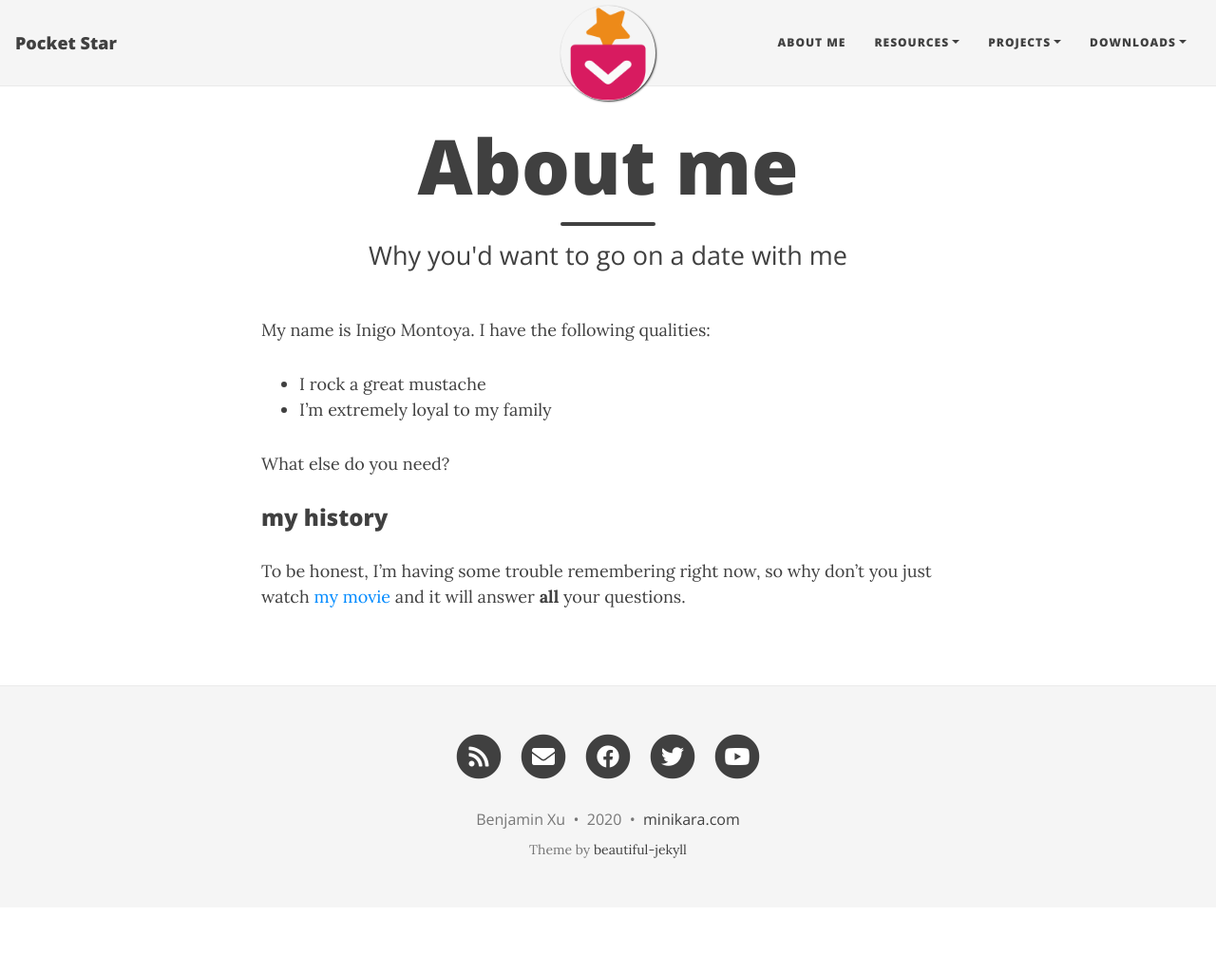
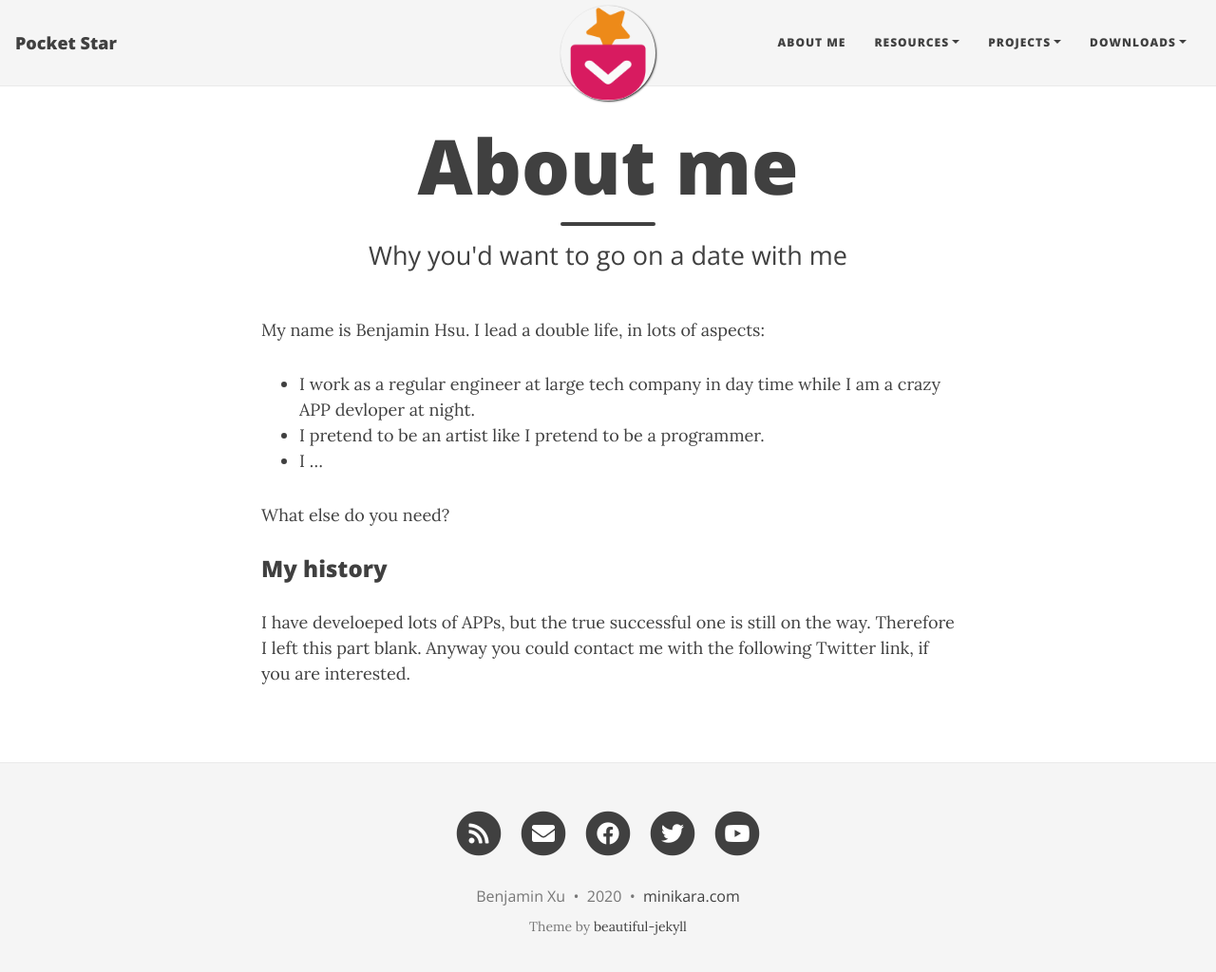
Before and after one commit to bitdream/bitdream.github.io, a Jekyll site: the page built from aboutme.md, in a window 1280 px wide and 1037 px high. Shown: the top 1024 px of the window at 95% size. Built offline with Jekyll 4.4.1, drawn with Linux system fonts in a browser that asks for light colours; nearby versions of some CDN libraries.

```diff
--- a/_config.yml
+++ b/_config.yml
@@ -19,7 +19,8 @@ navbar-links:
     - Wordapp Crossword Maker: "projects/crosswordmaker/wordapp-crosswod-maker.md"
 
   Projects:
-    - Wordapp Crossword Maker: "projects/crosswordmaker/wordapp-crosswod-maker"
+    - Crossword Maker: "projects/crosswordmaker/wordapp-crosswod-maker"
+    - Easy Crossword: "projects/easycrossword/easy-crossword"
     - Magic Bean: "projects/puyopuyo/puyopuyo"
   Downloads:
     - Crossword Daily: ""
--- a/aboutme.md
+++ b/aboutme.md
@@ -4,13 +4,14 @@ title: About me
 subtitle: Why you'd want to go on a date with me
 ---
 
-My name is Inigo Montoya. I have the following qualities:
+My name is Benjamin Hsu. I lead a double life, in lots of aspects:
 
-- I rock a great mustache
-- I'm extremely loyal to my family
+- I work as a regular engineer at large tech company in day time while I am a crazy APP devloper at night.
+- I pretend to be an artist like I pretend to be a programmer.
+- I ...
 
 What else do you need?
 
-### my history
-
-To be honest, I'm having some trouble remembering right now, so why don't you just watch [my movie](https://en.wikipedia.org/wiki/The_Princess_Bride_%28film%29) and it will answer **all** your questions.
+### My history
+I have develoeped lots of APPs, but the true successful one is still on the way. Therefore I left this part blank.
+Anyway you could contact me with the following Twitter link, if you are interested.
```
Also changed, not shown: projects/easycrossword/easy-crossword.html (added, +76 -0 lines), projects/easycrossword/1024x500.png (added), projects/easycrossword/icon512.png (added), projects/easycrossword/screen/0.png (added), projects/easycrossword/screen/1.png (added), projects/easycrossword/screen/2.png (added), projects/easycrossword/screen/3.png (added), projects/easycrossword/screen/4.png (added).
